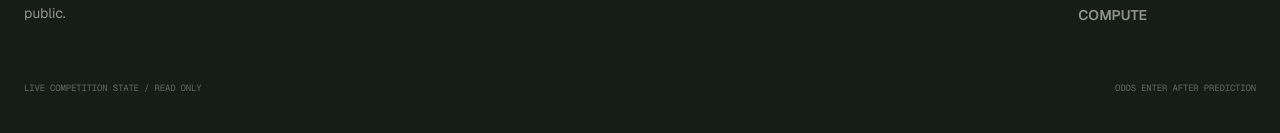
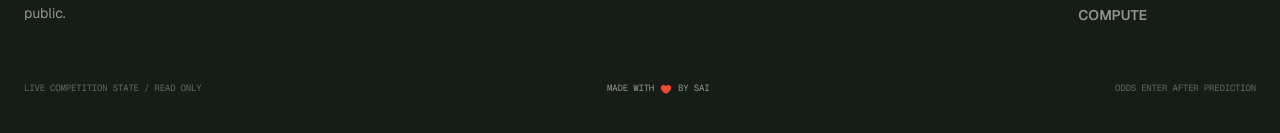
Before and after one commit to thecr7guy2/worldcup-agents, a Next.js app in the folder web/: page /rules in a window 1280 px wide. Shown: the part 3719-3852 px from the top of the page. Built offline with nearby package versions, Linux system fonts and the light colour scheme.

Commit message:
feat(web): add footer credit

```diff
--- a/web/app/layout.tsx
+++ b/web/app/layout.tsx
@@ -3,6 +3,7 @@ import { GeistSans } from "geist/font/sans";
 import { GeistMono } from "geist/font/mono";
 import { Bricolage_Grotesque } from "next/font/google";
 import Link from "next/link";
+import { Heart } from "@phosphor-icons/react/dist/ssr";
 import "./globals.css";
 import { Nav } from "@/components/Nav";
 
@@ -53,8 +54,13 @@ export default function RootLayout({ children }: { children: React.ReactNode })
                 <Link href="/lab" className="text-surface/55 hover:text-volt">Compute</Link>
               </div>
             </div>
-            <div className="mono mt-10 flex flex-wrap justify-between gap-3 border-t border-white/10 pt-4 text-[9px] uppercase tracking-[0.18em] text-surface/35">
+            <div className="mono mt-10 flex flex-wrap items-center justify-between gap-3 border-t border-white/10 pt-4 text-[9px] uppercase tracking-[0.18em] text-surface/35">
               <span>Live competition state / read only</span>
+              <span className="flex items-center gap-1.5 text-surface/55">
+                Made with
+                <Heart size={12} weight="fill" className="text-volt" aria-label="love" />
+                by Sai
+              </span>
               <span>Odds enter after prediction</span>
             </div>
           </div>
```
